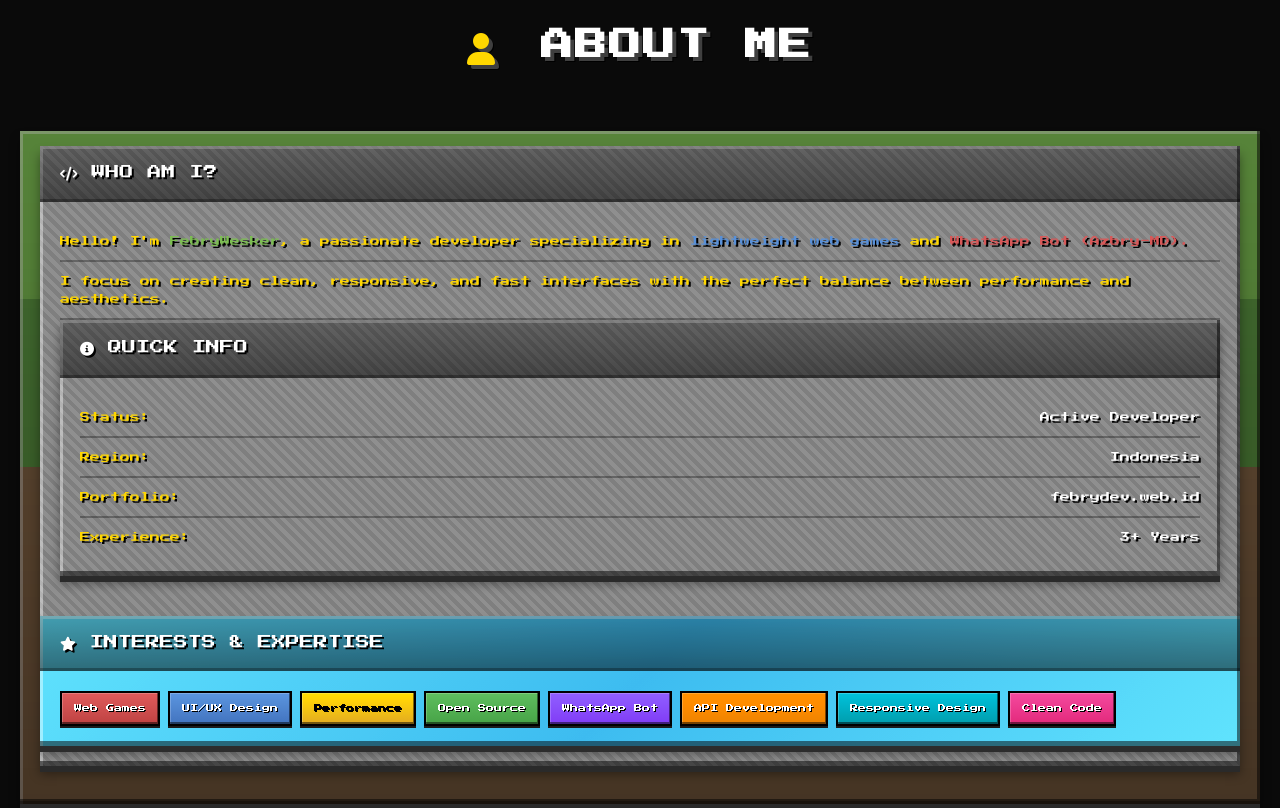
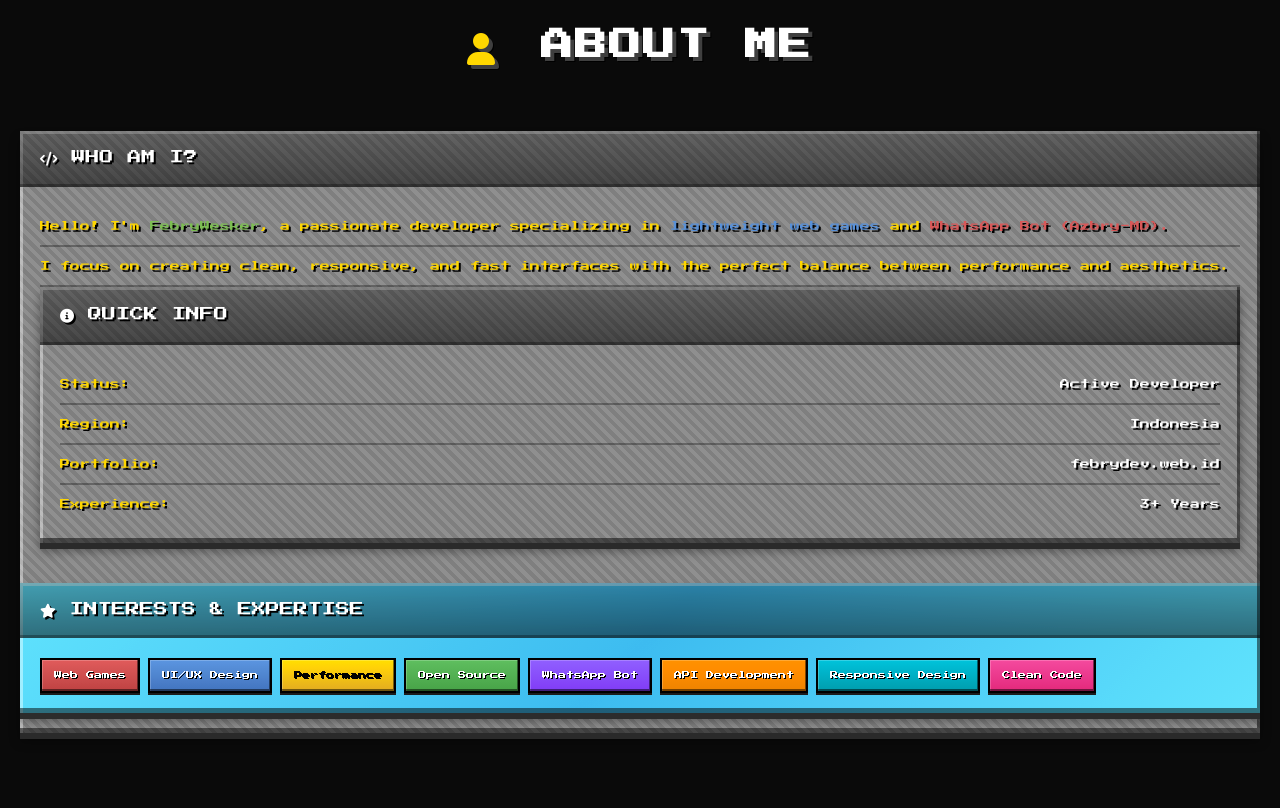
Before and after one commit to vandebry10-star/FebryWesker-portofolio, a plain HTML site: page index.html in a window 1280 px wide. Shown: the part 880-1688 px from the top of the page. Drawn offline with Linux system fonts and the light colour scheme.

Commit message:
Update index.html

```diff
--- a/index.html
+++ b/index.html
@@ -20,7 +20,7 @@
   <!-- Navigation Bar with Shortcuts -->
   <nav class="mc-navbar">
     <div class="mc-nav-container">
-      <div class="mc-logo">⛏ Febry Wesker</div>
+      <div class="mc-logo">⛏ Developer Portfolio</div>
       <div class="mc-nav-links">
         <a href="#home" class="mc-nav-btn">HOME</a>
         <a href="#about" class="mc-nav-btn">ABOUT</a>
@@ -84,10 +84,7 @@
         <i class="fas fa-user"></i> ABOUT ME
       </h2>
 
-      <div class="mc-grid-2">
-        <div class="mc-card mc-card-grass">
-          <div class="mc-card-header">
-            <div class="mc-card mc-card-stone">
+      <div class="mc-card mc-card-stone">
           <div class="mc-card-header">
             <i class="fas fa-code"></i> WHO AM I?
           </div>
```
